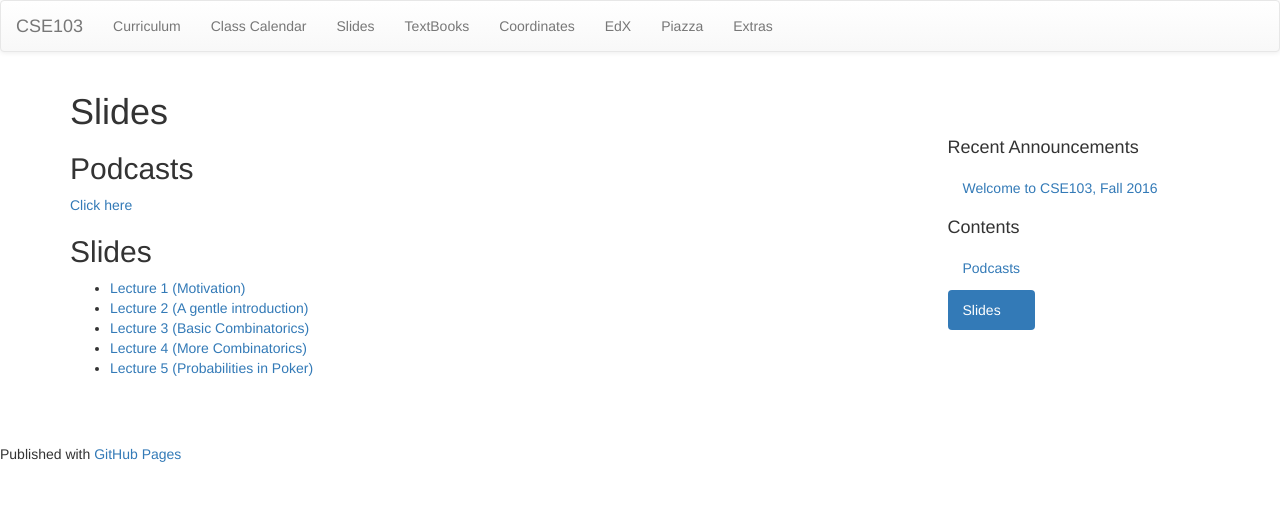
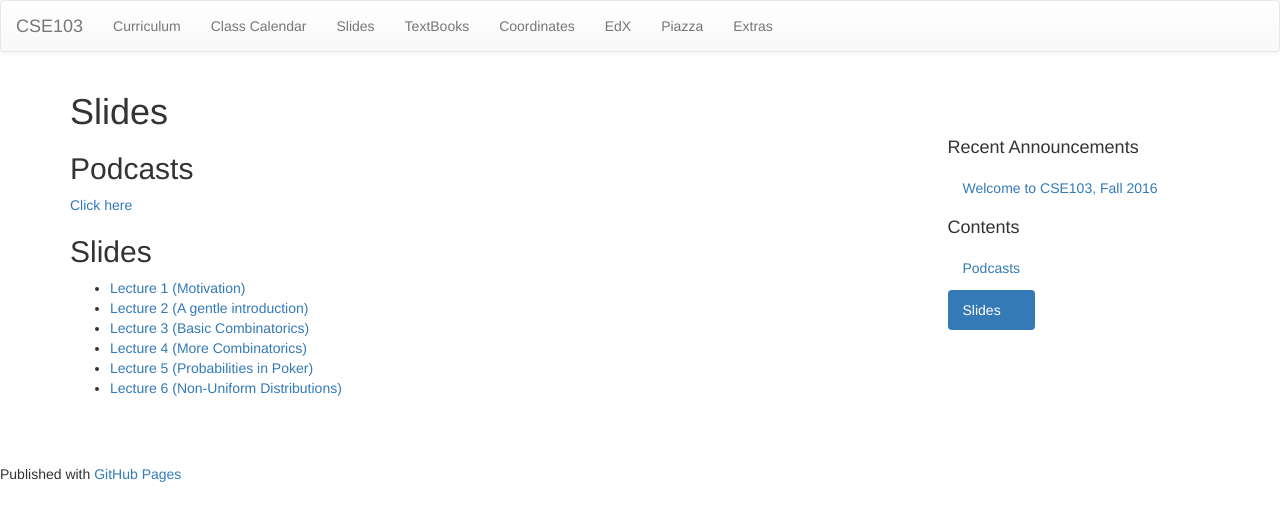
Before and after one commit to cse103/cse103.github.io, a Jekyll site: the page built from pages/18.Slides.md, in a window 1280 px wide. Shown: the top 521 px of the page. Built offline with Jekyll 4.4.1, drawn with Linux system fonts in a browser that asks for light colours; nearby versions of some CDN libraries.

Commit message:
corrected lecture 5 and added lecture 6

```diff
--- a/pages/18.Slides.md
+++ b/pages/18.Slides.md
@@ -14,3 +14,4 @@ permalink: /slides/
 * [Lecture 3 (Basic Combinatorics)](/Slides/3.BasicCombinatorics.pdf)
 * [Lecture 4 (More Combinatorics)](/Slides/Combinatorics2.pdf)
 * [Lecture 5 (Probabilities in Poker)](/Slides/PokerHands.pdf)
+* [Lecture 6 (Non-Uniform Distributions)](/Slides/NewConditioningBayes.pdf)
```
Also changed, not shown: 1 other file.
